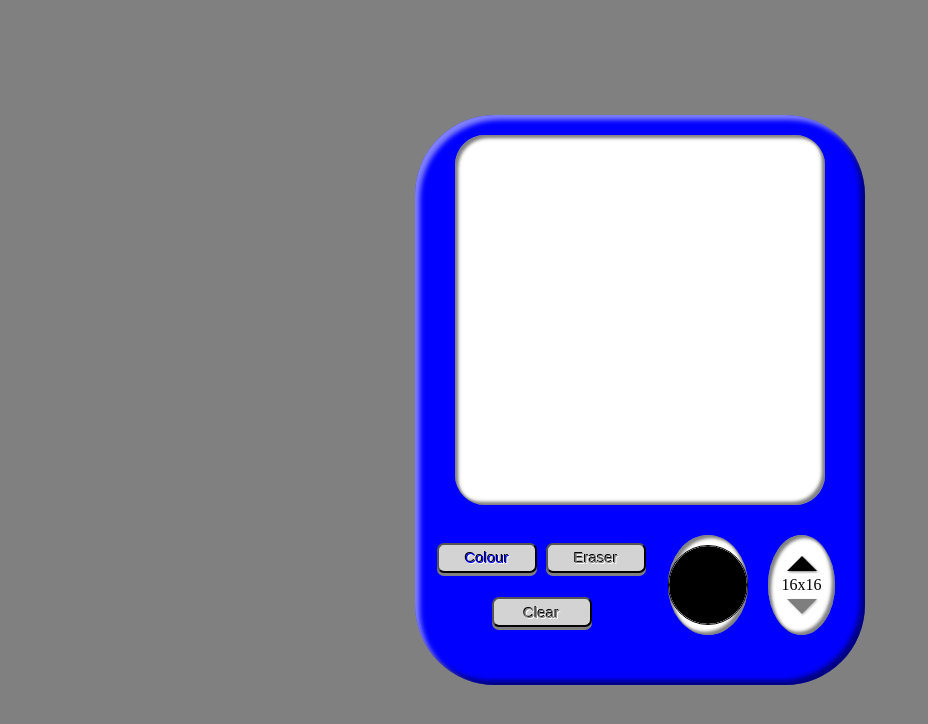
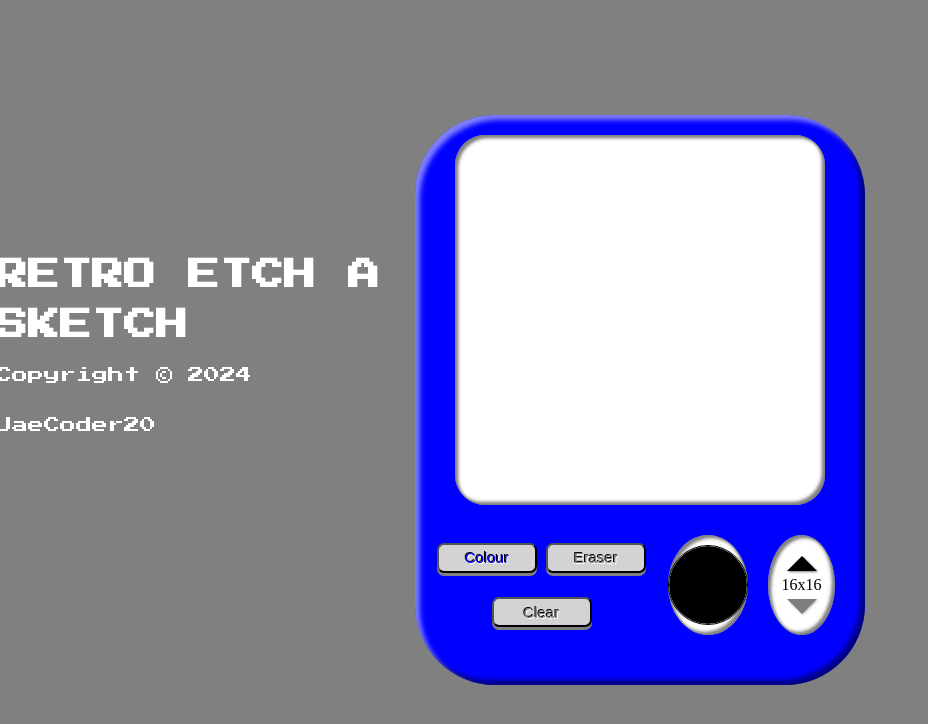
Before and after one commit to jaecoder20/etch-a-sketch, a plain HTML site: page index.html in a window 1280 px wide. Shown: the whole page, without its empty margins (0-928 px from the left). Drawn offline with Linux system fonts and the light colour scheme.

Commit message:
Complete Retro Etch a Sketch
Completed the project by adding a header with relevant information and
adding functionality to the rest of the buttons.

```diff
--- a/index.html
+++ b/index.html
@@ -7,6 +7,16 @@
     <title>Document</title>
 </head>
 <body>
+    <header>
+        <h1>RETRO ETCH A SKETCH</h1>
+        <p>Copyright ©
+            <script>
+                document.write(new Date().getFullYear())
+              </script>
+              JaeCoder20
+        </p>
+
+    </header>
     <div id="container">
         <div class="sketch-pad">
         </div>
--- a/styles.css
+++ b/styles.css
@@ -1,3 +1,4 @@
+@import url('https://fonts.googleapis.com/css2?family=Press+Start+2P&display=swap');
 :root{
     --main-color: blue;
     --bg-color: grey;
@@ -151,3 +152,13 @@ input[type=color]::-webkit-color-swatch-wrapper {
 .active{
     color: var(--main-color);
 }
+
+header{
+    position: absolute;
+    font-family: 'Press Start 2P', system-ui;
+    width: 30%;
+    right: 900px;
+    bottom: 350px;
+    line-height: 50px;
+    color: white;
+}
```
